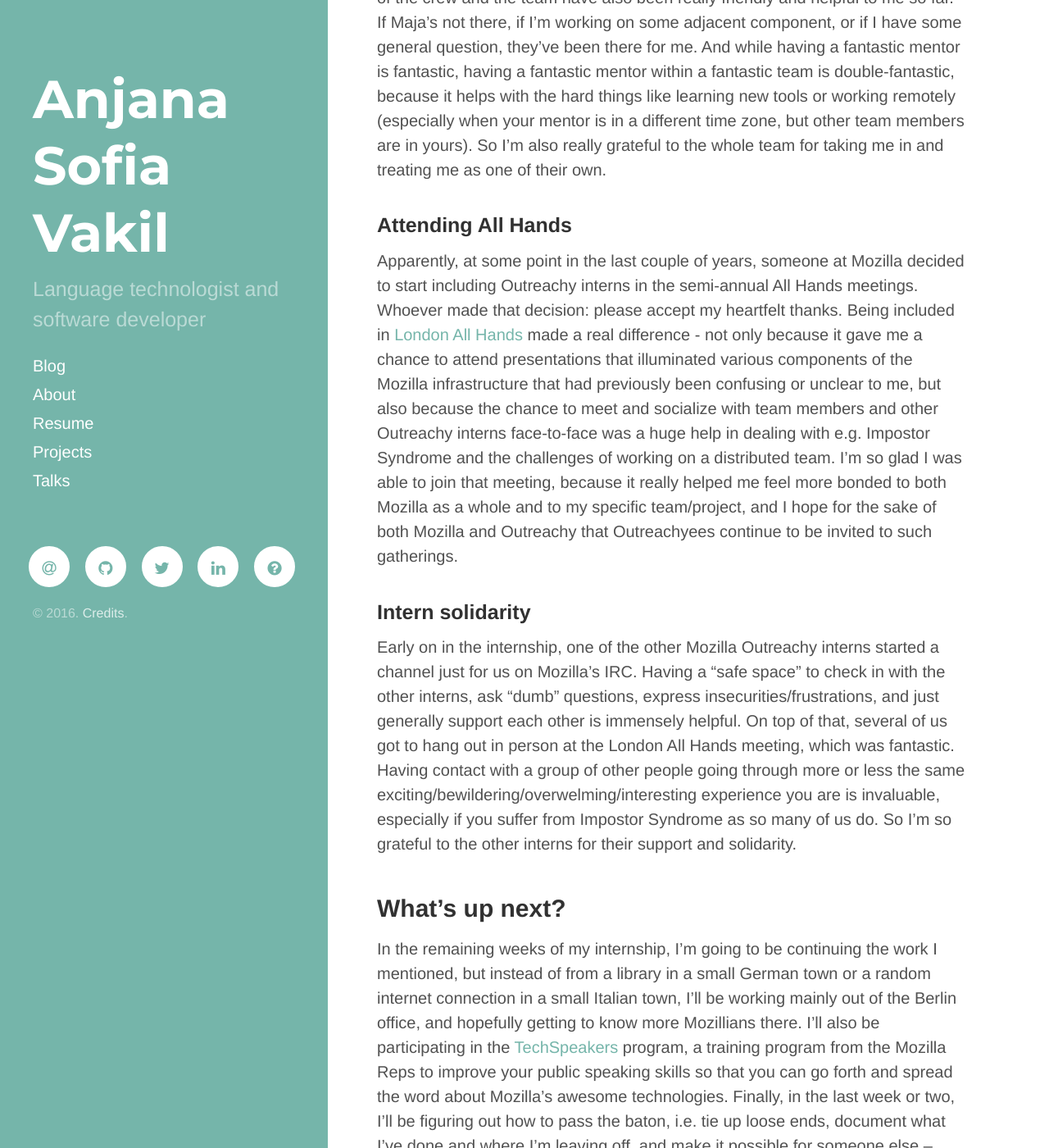
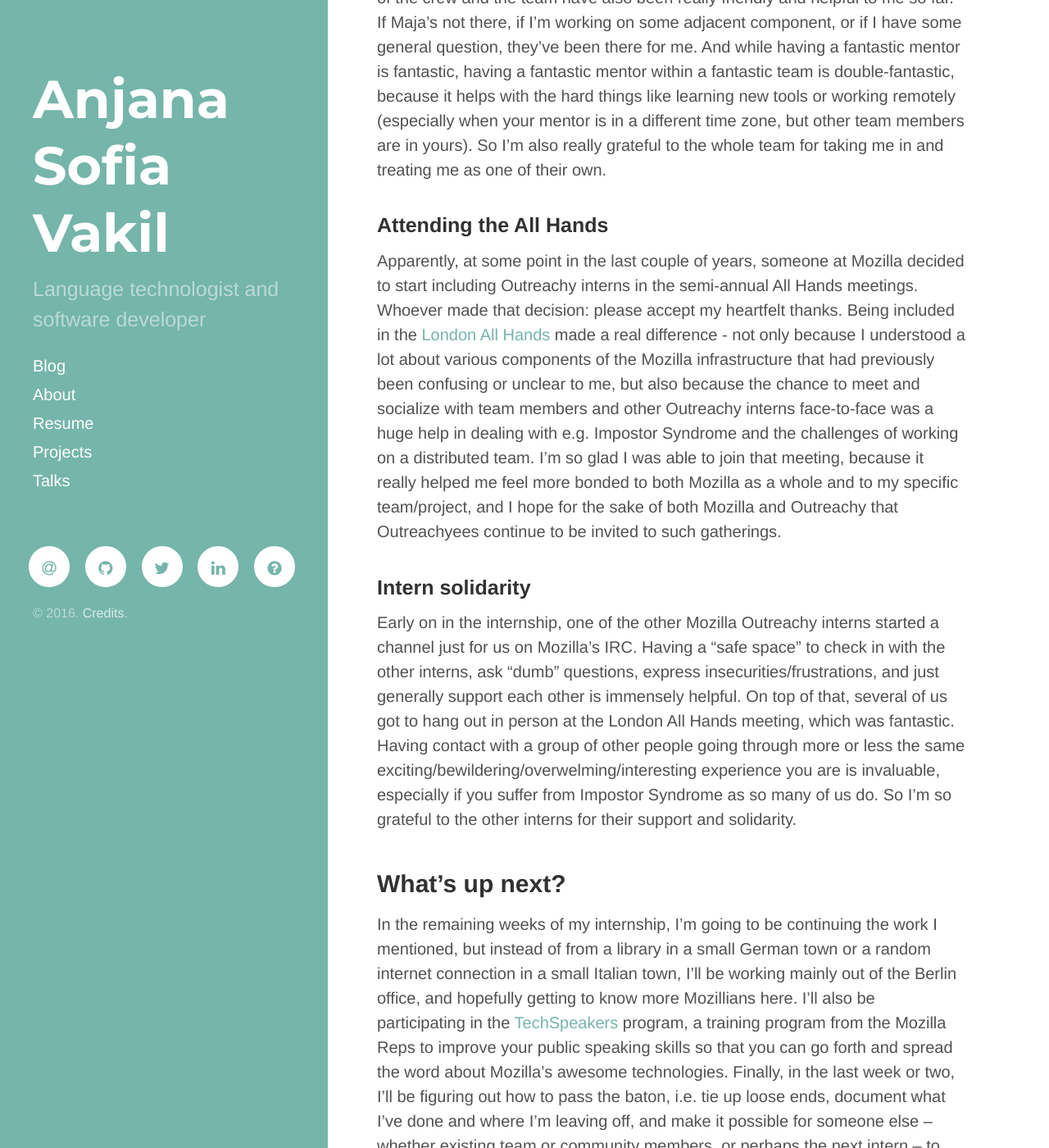
Before and after one commit to vakila/vakila.github.io, a Jekyll site: the page built from _posts/2016-08-02-outreachy-halftime-ish-update.md, in a window 1280 px wide and 1400 px high, scrolled down 5818 px. Shown: the whole window at 82% size. Built offline with Jekyll 4.4.1, drawn with Linux system fonts in a browser that asks for light colours; nearby versions of some CDN libraries; some of the changed text lies outside the part shown.

Commit message:
Small fixes to Outreachy halftime

```diff
--- a/_posts/2016-08-02-outreachy-halftime-ish-update.md
+++ b/_posts/2016-08-02-outreachy-halftime-ish-update.md
@@ -86,9 +86,9 @@ As you can see, I've also been spending a fair bit of time writing blog [p]({% p
 
   "It takes a village," or whatever they say, and my village is the Automation crew (who hang out in [#automation](irc://irc.mozilla.org/#automation) on IRC) within the slightly-larger village of the Engineering Productivity team (A-Team) ([#ateam](irc://irc.mozilla.org/#ateam)). Just like my mentor, the rest of the crew and the team have also been really friendly and helpful to me so far. If Maja's not there, if I'm working on some adjacent component, or if I have some general question, they've been there for me. And while having a fantastic mentor is fantastic, having a fantastic mentor within a fantastic team is double-fantastic, because it helps with the hard things like learning new tools or working remotely (especially when your mentor is in a different time zone, but other team members are in yours). So I'm also really grateful to the whole team for taking me in and treating me as one of their own.
 
-### Attending All Hands
+### Attending the All Hands
 
-  Apparently, at some point in the last couple of years, someone at Mozilla decided to start including Outreachy interns in the semi-annual All Hands meetings. Whoever made that decision: please accept my heartfelt thanks. Being included in [London All Hands]({% post_url 2016-06-20-mozilla-london-all-hands-2016 %}) made a real difference - not only because it gave me a chance to attend presentations that illuminated various components of the Mozilla infrastructure that had previously been confusing or unclear to me, but also because the chance to meet and socialize with team members and other Outreachy interns face-to-face was a huge help in dealing with e.g. Impostor Syndrome and the challenges of working on a distributed team. I'm so glad I was able to join that meeting, because it really helped me feel more bonded to both Mozilla as a whole and to my specific team/project, and I hope for the sake of both Mozilla and Outreachy that Outreachyees continue to be invited to such gatherings.
+  Apparently, at some point in the last couple of years, someone at Mozilla decided to start including Outreachy interns in the semi-annual All Hands meetings. Whoever made that decision: please accept my heartfelt thanks. Being included in the [London All Hands]({% post_url 2016-06-20-mozilla-london-all-hands-2016 %}) made a real difference - not only because I understood a lot about various components of the Mozilla infrastructure that had previously been confusing or unclear to me, but also because the chance to meet and socialize with team members and other Outreachy interns face-to-face was a huge help in dealing with e.g. Impostor Syndrome and the challenges of working on a distributed team. I'm so glad I was able to join that meeting, because it really helped me feel more bonded to both Mozilla as a whole and to my specific team/project, and I hope for the sake of both Mozilla and Outreachy that Outreachyees continue to be invited to such gatherings.
 
 ### Intern solidarity
 
@@ -97,4 +97,4 @@ As you can see, I've also been spending a fair bit of time writing blog [p]({% p
 
 ## What's up next?
 
-In the remaining weeks of my internship, I'm going to be continuing the work I mentioned, but instead of from a library in a small German town or a random internet connection in a small Italian town, I'll be working mainly out of the Berlin office, and hopefully getting to know more Mozillians there. I'll also be participating in the [TechSpeakers](https://wiki.mozilla.org/TechSpeakers) program, a training program from the Mozilla Reps to improve your public speaking skills so that you can go forth and spread the word about Mozilla's awesome technologies. Finally, in the last week or two, I'll be figuring out how to pass the baton, i.e. tie up loose ends, document what I've done and where I'm leaving off, and make it possible for someone else -- whether existing team or community members, or perhaps the next intern -- to continue making the Marionette test runner and its unit tests Super Awesome. And blogging all the while, of course. :) Looking forward to it!
+In the remaining weeks of my internship, I'm going to be continuing the work I mentioned, but instead of from a library in a small German town or a random internet connection in a small Italian town, I'll be working mainly out of the Berlin office, and hopefully getting to know more Mozillians here. I'll also be participating in the [TechSpeakers](https://wiki.mozilla.org/TechSpeakers) program, a training program from the Mozilla Reps to improve your public speaking skills so that you can go forth and spread the word about Mozilla's awesome technologies. Finally, in the last week or two, I'll be figuring out how to pass the baton, i.e. tie up loose ends, document what I've done and where I'm leaving off, and make it possible for someone else -- whether existing team or community members, or perhaps the next intern -- to continue making the Marionette test runner and its unit tests Super Awesome. And blogging all the while, of course. :) Looking forward to it!
```
Also changed, not shown: other parts of _posts/2016-08-02-outreachy-halftime-ish-update.md (+1 -1 lines).
